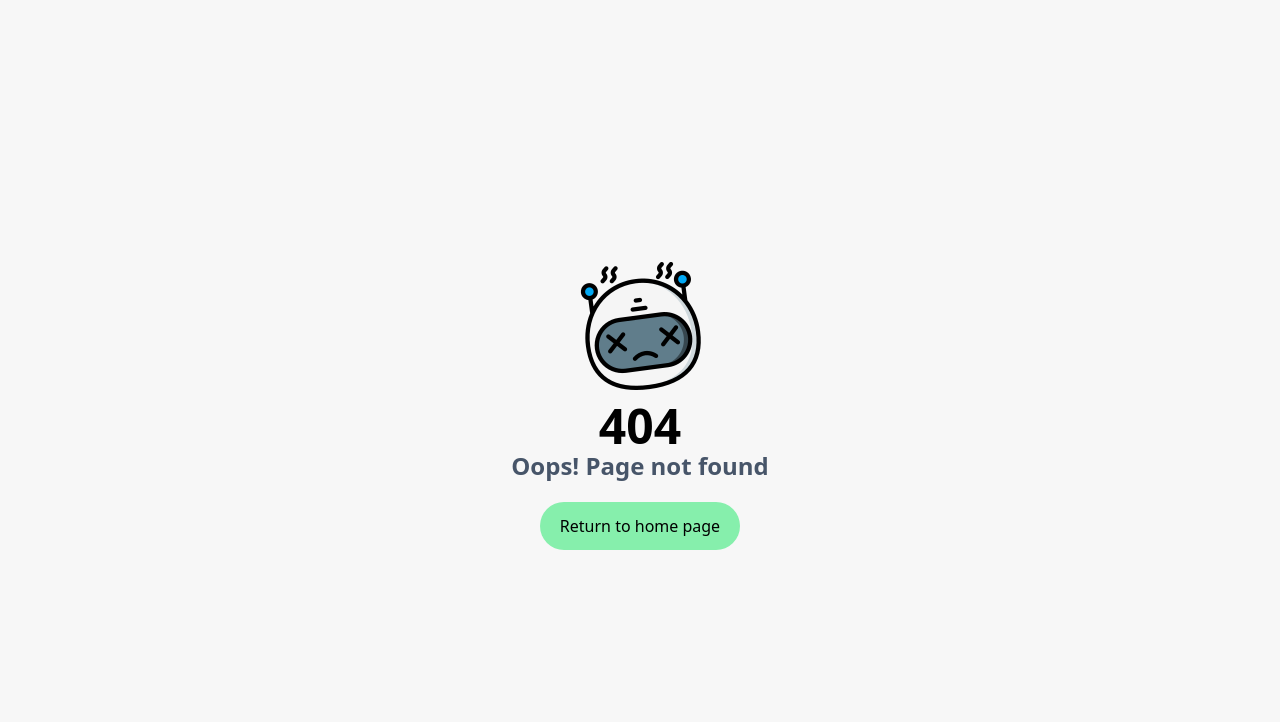
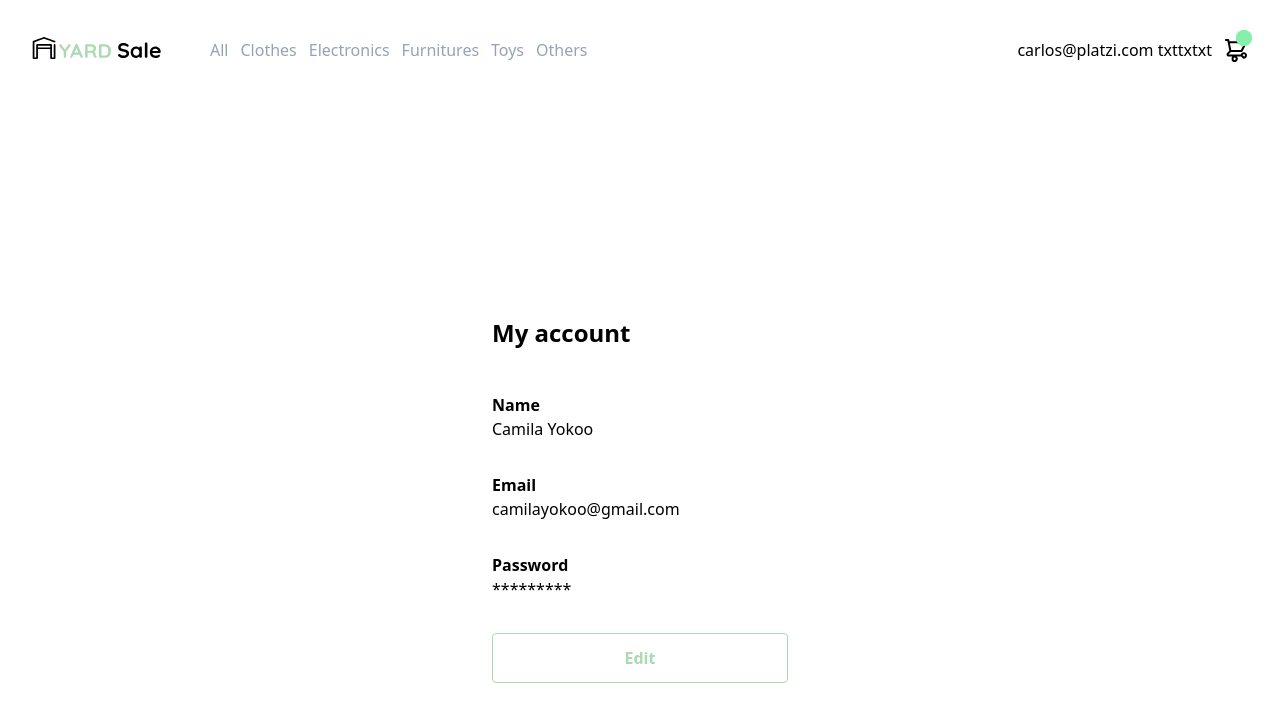
Before and after one commit to Guapura89/react-shop, a React app: page /edit-account in a window 1280 px wide. Before the commit this address had no page. Shown: the top 722 px of the page. Built offline with nearby package versions, Linux system fonts and the light colour scheme.

Commit message:
feat: Add aside product info

```diff
--- a/src/components/ProductCard.jsx
+++ b/src/components/ProductCard.jsx
@@ -1,13 +1,14 @@
 // Images
 import Add from '../assets/icons/bt_add_to_cart.svg';
-const product = 'https://images.pexels.com/photos/276517/pexels-photo-276517.jpeg?auto=compress&cs=tinysrgb&dpr=2&h=650&w=940'
+const product = 'https://images.pexels.com/photos/276517/pexels-photo-276517.jpeg?auto=compress&cs=tinysrgb&dpr=2&h=650&w=940';
+
 
 import Header from './Header';
 
 const ProductCard = () => {
     return (
         <div className="product-card">
-            <img src={ product } alt="Product image" className='rounded-[25px]'/>
+            <img src={ product } alt="Product image" className='rounded-[25px]' />
             <div className="product-info flex justify-between items-center p-2">
                 <div>
                     <p className='font-bold'>$120,00</p>
--- /dev/null
+++ b/src/components/ProductInfo.jsx
@@ -0,0 +1,27 @@
+// Images
+import close from '../assets/icons/icon_close.png';
+import addToCart from '../assets/icons/bt_add_to_cart.svg';
+
+const ProductInfo = (props) => {
+    return (
+        <aside class="product-detail absolute right-0 top-0 w-1/4 h-9/10 bg-white">
+            <div className='absolute top-2 left-2 bg-white w-[40px] h-[40px] rounded-full grid place-items-center'>
+                <img src={ close } alt="close" className='w-1/2'/>
+            </div>
+            <img src="https://images.pexels.com/photos/276517/pexels-photo-276517.jpeg?auto=compress&cs=tinysrgb&dpr=2&h=650&w=940" className="rounded-b-2xl" alt="bike" />
+            <div class="product-info px-5 pt-4 text-slate-500 h-full flex flex-col justify-between">
+                <div>
+                    <p className='font-bold text-black'>$35,00</p>
+                    <p className='mb-4'>Refrigerartor</p>
+                    <p>With its practical position, this bike also fulfills a decorative function, add your hall or workspace.</p>
+                </div>
+                <button class="primary-button add-to-cart-button bg-[#ACD9B2] flex p-2 my-4 text-white font-bold items-center border-2 border-[#ACD9B2] justify-center gap-2 hover:bg-white hover:text-[#ACD9B2] rounded-lg w-4/5 mx-auto">
+                    <img src={ addToCart } alt="add to cart" />
+                    Add to cart
+                </button>
+            </div>
+        </aside>
+    );
+}
+
+export default ProductInfo;
--- /dev/null
+++ b/src/components/SearchProduct.jsx
@@ -0,0 +1,20 @@
+const SearchProduct = () => {
+    return (
+        <div className="flex mb-5 gap-3 flex-col sm:flex-row">
+            <div className="bg-slate-100 px-5 py-2 rounded-lg  overflow-hidden">
+                <i className="fa-solid fa-magnifying-glass opacity-40 m-2 max-[640px]:hidden"></i>
+                <input type="text" className="bg-slate-100 outline-none " placeholder="Search product" />
+            </div>
+            <div className="flex gap-2 items-center">
+                <p className="font-bold">Order:</p>
+                <select name="order" className="bg-transparent" id="">
+                    <option value="1">Most recent</option>
+                    <option value="2">Most old</option>
+                    <option value="3">Popular</option>
+                </select>
+            </div>
+        </div>
+    );
+}
+
+export default SearchProduct;
--- /dev/null
+++ b/src/containers/EditAccount.jsx
@@ -0,0 +1,22 @@
+const MyAccount = () => {
+    return (
+        <div className="my-account h-screen w-full grid place-items-center">
+            <div className="form-container w-48 mx-auto sm:w-1/4 px-3">
+                <h1 className="title font-bold text-2xl">My account</h1>
+                <form action="/" className="form">
+                    <div className="mt-11">
+                        <label for="name" className="label font-bold">Name</label>
+                        <p className="value font-light mb-8">Camila Yokoo</p>
+                        <label for="email" className="label font-bold">Email</label>
+                        <p className="value font-light mb-8">camilayokoo@gmail.com</p>
+                        <label for="password" className="label font-bold">Password</label>
+                        <p className="value font-light mb-8">*********</p>
+                    </div>
+                    <button type="submit" className="secondary-button login-button font-bold border text-[#ACD9B2] border-[#ACD9B2] py-3 rounded w-full hover:bg-[#ACD9B2] hover:text-white">Edit</button>
+                </form>
+            </div>
+        </div>
+    );
+}
+
+export default MyAccount;
--- a/src/containers/Layout.jsx
+++ b/src/containers/Layout.jsx
@@ -1,6 +1,9 @@
+import Header from "../components/Header";
+
 const Layout = ({ children }) => {
     return (
-        <div className="Layout">
+        <div className="Layout h-screen">
+            <Header />
             {children}
         </div>
     );
--- a/src/containers/RecoveryPassword.jsx
+++ b/src/containers/RecoveryPassword.jsx
@@ -4,7 +4,7 @@ import email from '../assets/icons/email.svg'
 
 const RecoveryPassword = () => {
     return (
-        <div className="login w-full h-screen grid place-items-center text-center">
+        <div className="recovery-pass w-full h-screen grid place-items-center text-center">
             <div className="form-container w-48 sm:w-1/4">
                 <img src={logo} alt="logo" className="logo mx-auto my-3 w-full sm:w-1/2" />
                 <h1 className="title font-bold mb-1">Email has been sent!</h1>
--- a/src/pages/Home.jsx
+++ b/src/pages/Home.jsx
@@ -1,26 +1,16 @@
 import Header from "../components/Header";
 import Products from "../containers/Products";
+import SearchProduct from "../components/SearchProduct";
+import ProductInfo from "../components/ProductInfo";
+
 
 const Home = () => {
     return (
-        <div>
-            <Header />
+        <div className="relative">
             <div className="home__container w-[80%] mx-auto">
-                <div className="flex mb-5 gap-3 flex-col sm:flex-row">
-                    <div className="bg-slate-100 px-5 py-2 rounded-lg  overflow-hidden">
-                        <i className="fa-solid fa-magnifying-glass opacity-40 m-2 max-[640px]:hidden"></i>
-                        <input type="text" className="bg-slate-100 outline-none " placeholder="Search product" />
-                    </div>
-                    <div className="flex gap-2 items-center">
-                        <p className="font-bold">Order:</p>
-                        <select name="order" className="bg-transparent" id="">
-                            <option value="1">Most recent</option>
-                            <option value="2">Most old</option>
-                            <option value="3">Popular</option>
-                        </select>
-                    </div>
-                </div>
+                <SearchProduct/>
                 <Products />
+                <ProductInfo />
             </div>
         </div>
     );
--- a/src/routes/App.jsx
+++ b/src/routes/App.jsx
@@ -4,6 +4,7 @@ import Login from '../containers/Login';
 import RecoveryPassword from '../containers/RecoveryPassword';
 import Home from '../pages/Home';
 import NotFound from '../pages/NotFound';
+import EditAccount from '../containers/EditAccount';
 
 const App = () =>{
     return (
@@ -13,6 +14,7 @@ const App = () =>{
                     <Route path='/' element={<Home />} />
                     <Route path='/login' element={<Login />} />
                     <Route path='/recovery-password' element={<RecoveryPassword />} />
+                    <Route path='/edit-account' element={ <EditAccount /> } />
                     <Route path='*' element={<NotFound />} />
                 </Routes>
             </Layout>
```
Also changed, not shown: src/assets/icons/icon_close.png (added).
